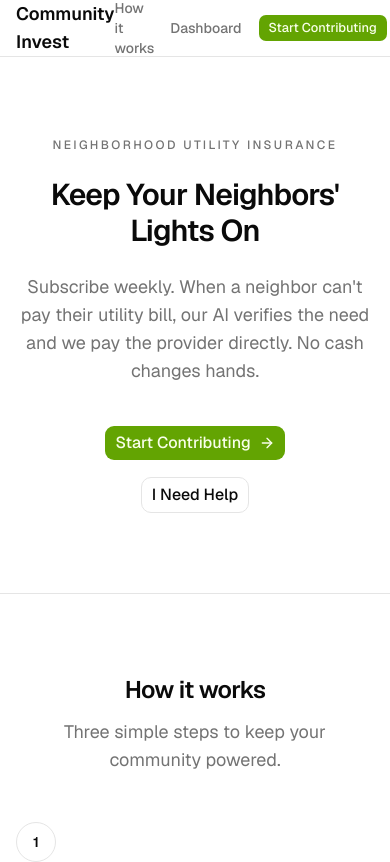
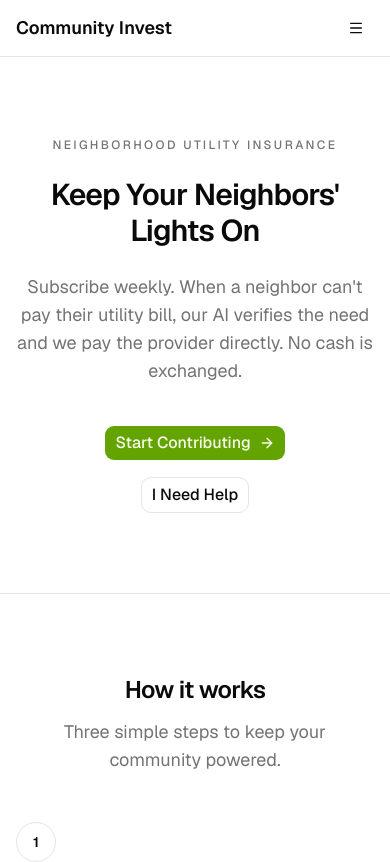
Before and after one commit to Syed-Ahmed02/ummahhacks, a Next.js app: page / in a window 390 px wide. Shown: the top 862 px of the page. Built offline with nearby package versions, Linux system fonts and the light colour scheme.

Commit message:
added mobile menu navigation

```diff
--- a/app/page.tsx
+++ b/app/page.tsx
@@ -1,5 +1,6 @@
 import { Hero } from "@/components/landing/Hero";
 import { HowItWorks } from "@/components/landing/HowItWorks";
+import { TrustSection } from "@/components/landing/TrustSection";
 import { Features } from "@/components/landing/Features";
 import { CtaSection } from "@/components/landing/CtaSection";
 import { Footer } from "@/components/landing/Footer";
@@ -12,6 +13,7 @@ export default function HomePage() {
       <main className="flex-1">
         <Hero />
         <HowItWorks />
+        <TrustSection />
         <Features />
         <CtaSection />
       </main>
--- a/components/landing/Hero.tsx
+++ b/components/landing/Hero.tsx
@@ -21,7 +21,7 @@ export function Hero() {
           Keep Your Neighbors&apos; Lights On
         </h1>
         <p className="text-muted-foreground mx-auto mt-6 max-w-2xl text-lg sm:text-xl">
-          Subscribe weekly. When a neighbor can&apos;t pay their utility bill, our AI verifies the need and we pay the provider directly. No cash changes hands.
+          Subscribe weekly. When a neighbor can&apos;t pay their utility bill, our AI verifies the need and we pay the provider directly. No cash is exchanged.
         </p>
         <div className="mt-10 flex flex-col items-center justify-center gap-4 sm:flex-row">
           <Button render={<Link href="/subscribe" />} nativeButton={false} size="lg" className="gap-2 text-base">
--- a/components/landing/LandingHeader.tsx
+++ b/components/landing/LandingHeader.tsx
@@ -2,8 +2,12 @@
 
 import Link from "next/link";
 import { Button } from "@/components/ui/button";
+import { Menu, X } from "lucide-react";
+import { useState } from "react";
 
 export function LandingHeader() {
+  const [menuOpen, setMenuOpen] = useState(false);
+
   return (
     <header
       className="sticky top-0 z-50 border-b border-border bg-background"
@@ -16,7 +20,8 @@ export function LandingHeader() {
         >
           Community Invest
         </Link>
-        <nav aria-label="Main navigation" className="flex items-center gap-4">
+        <nav aria-label="Main navigation" className="flex items-center gap-3">
+          <div className="hidden items-center gap-4 sm:flex">
             <Link
               href="#how-it-works"
               className="text-muted-foreground hover:text-foreground text-sm font-medium transition-colors"
@@ -24,16 +29,72 @@ export function LandingHeader() {
               How it works
             </Link>
             <Link
+              href="/submit-bill"
+              className="text-muted-foreground hover:text-foreground text-sm font-medium transition-colors"
+            >
+              I need help
+            </Link>
+            <Link
               href="/dashboard"
               className="text-muted-foreground hover:text-foreground text-sm font-medium transition-colors"
             >
               Dashboard
             </Link>
-          <Button render={<Link href="/subscribe" />} nativeButton={false} size="sm">
+          </div>
+          <button
+            type="button"
+            className="sm:hidden inline-flex h-9 w-9 items-center justify-center text-foreground"
+            aria-label={menuOpen ? "Close menu" : "Open menu"}
+            aria-expanded={menuOpen}
+            aria-controls="landing-mobile-menu"
+            onClick={() => setMenuOpen((open) => !open)}
+          >
+            {menuOpen ? <X className="size-4" /> : <Menu className="size-4" />}
+          </button>
+          <Button render={<Link href="/subscribe" />} nativeButton={false} size="sm" className="hidden sm:inline-flex">
             Start Contributing
           </Button>
         </nav>
       </div>
+      {menuOpen && (
+        <div id="landing-mobile-menu" className="sm:hidden border-t border-border">
+          <div className="mx-auto max-w-5xl px-4 py-3 sm:px-6 lg:px-8">
+            <div className="flex flex-col gap-2">
+              <Link
+                href="#how-it-works"
+                className="text-sm font-medium text-muted-foreground hover:text-foreground"
+                onClick={() => setMenuOpen(false)}
+              >
+                How it works
+              </Link>
+              <Link
+                href="/submit-bill"
+                className="text-sm font-medium text-muted-foreground hover:text-foreground"
+                onClick={() => setMenuOpen(false)}
+              >
+                I need help
+              </Link>
+              <Link
+                href="/dashboard"
+                className="text-sm font-medium text-muted-foreground hover:text-foreground"
+                onClick={() => setMenuOpen(false)}
+              >
+                Dashboard
+              </Link>
+              <div className="border-t border-border pt-3" />
+              <Button
+                render={<Link href="/subscribe" />}
+                nativeButton={false}
+                size="sm"
+                className="w-full"
+                onClick={() => setMenuOpen(false)}
+              >
+                Start Contributing
+              </Button>
+            </div>
+          </div>
+        </div>
+      )}
     </header>
   );
 }
```
Lines whose indentation alone changed are shown as unchanged.
